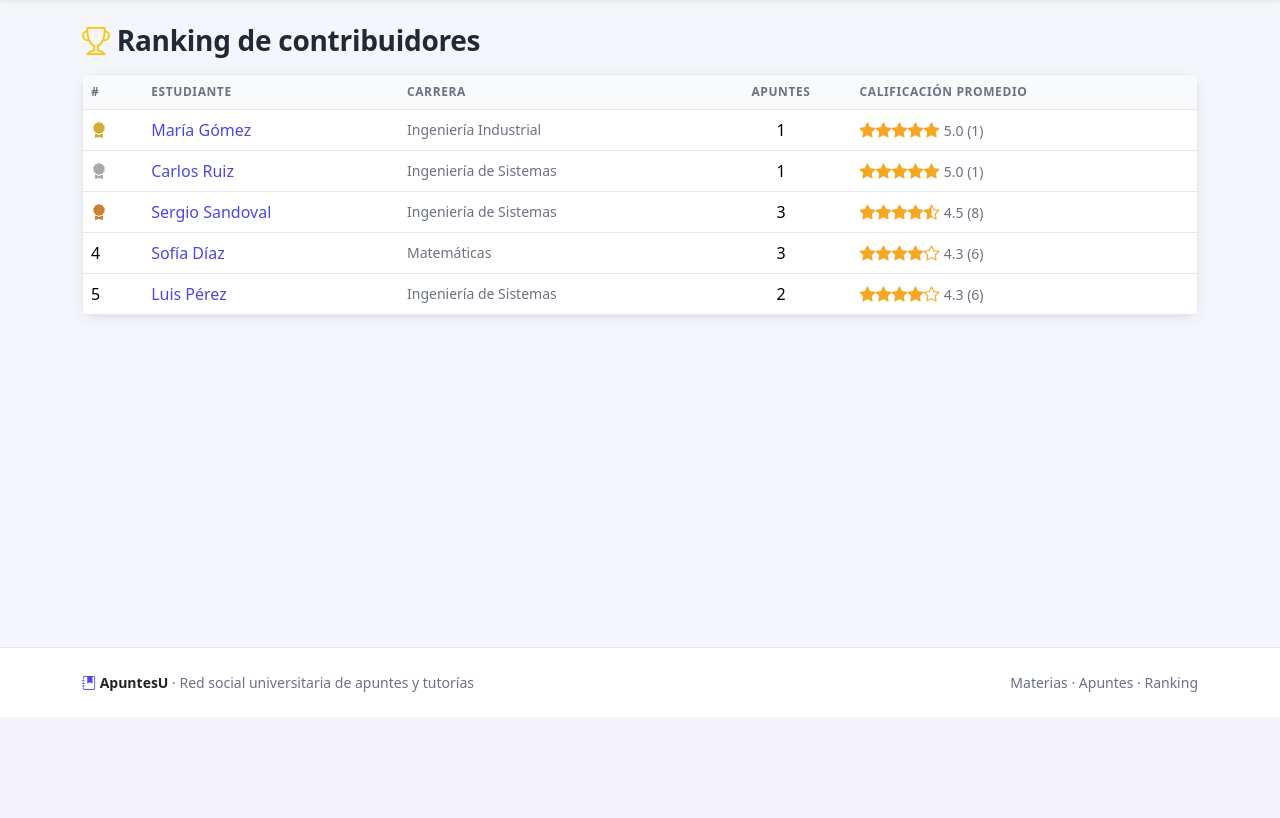
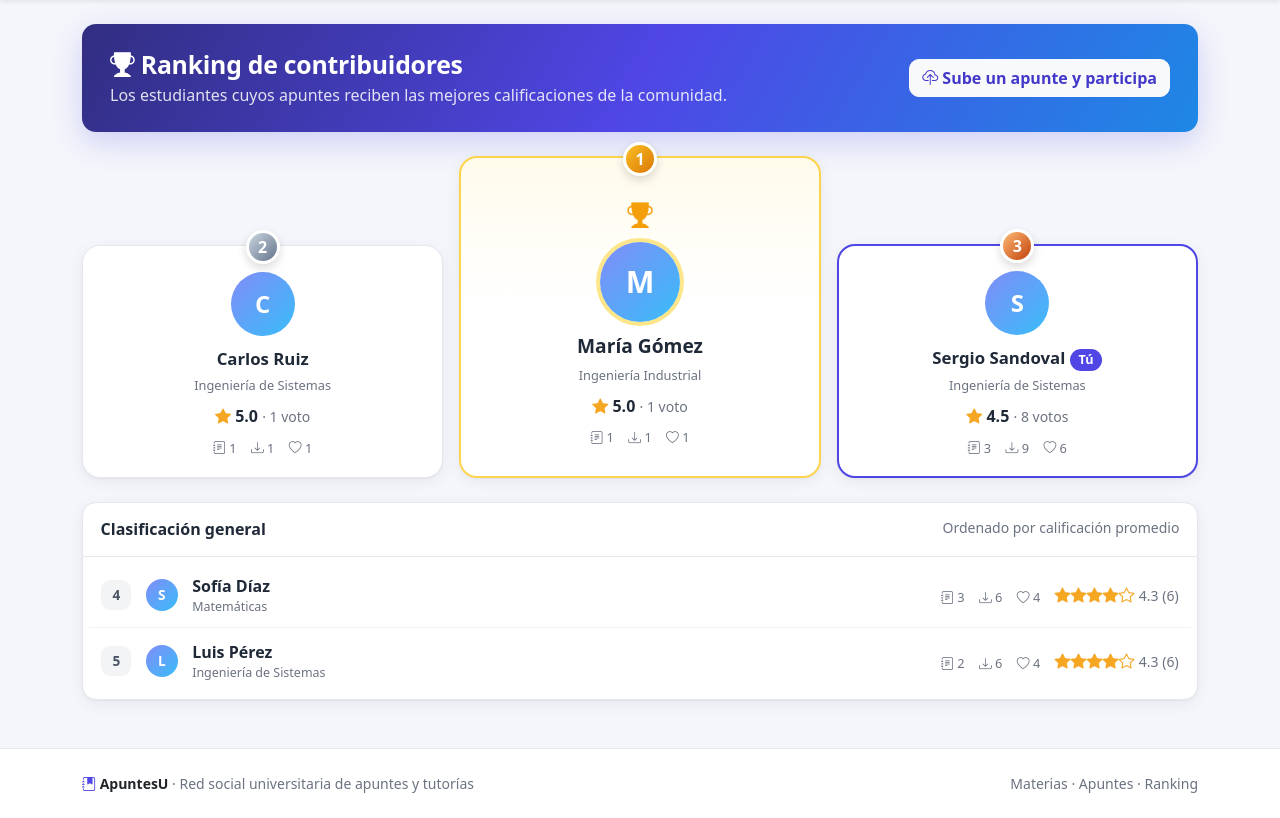
Before and after one commit to SrSergio-S/red_social, a Flask app: page /ranking in a window 1280 px wide. Shown: the part 83-901 px from the top of the page. Before the commit the page ends 775 px from the top, so only its background shows below. Run offline with Flask 3, Linux system fonts and the light colour scheme; a user stored in the database is signed in; data comes from the database, SQL or seed files in the repository; some libraries are stand-ins or nearby versions.

Commit message:
Rediseña la página de ranking
Podio para los tres primeros (oro, plata y bronce) y lista para el resto, con
avatar, carrera, calificación, número de votos, apuntes, descargas y me gusta
de cada estudiante. Resalta al usuario actual con la etiqueta "Tú".

Co-Authored-By: Claude Opus 5.5 <noreply@anthropic.com>
Claude-Session: https://claude.ai/code/session_011trmDtu7ZySvRfoNk1ggLJ

```diff
--- a/app/main.py
+++ b/app/main.py
@@ -439,4 +439,11 @@ def ranking():
         .limit(20)
         .all()
     )
-    return render_template("usuarios/ranking.html", top=top)
+    descargas = dict(
+        db.session.query(Apunte.autor_id, func.count(Descarga.id)).join(Descarga).group_by(Apunte.autor_id).all()
+    )
+    total_likes = dict(
+        db.session.query(Apunte.autor_id, func.count()).select_from(likes)
+        .join(Apunte, Apunte.id == likes.c.apunte_id).group_by(Apunte.autor_id).all()
+    )
+    return render_template("usuarios/ranking.html", top=top, descargas=descargas, likes=total_likes)
--- a/app/static/css/style.css
+++ b/app/static/css/style.css
@@ -182,3 +182,49 @@ h1, h2, h3, h4, h5, h6 { font-weight: 700; letter-spacing: -.01em; }
 .selector-estrellas label:hover ~ label { color: var(--u-estrella); }
 .barra-dist { height: .6rem; }
 details summary { cursor: pointer; list-style: none; }
+
+/* ---------- Ranking ---------- */
+.podio { display: grid; grid-template-columns: repeat(3, 1fr); gap: 1rem; align-items: end; }
+.podio-tarjeta {
+  position: relative; display: flex; flex-direction: column; align-items: center; text-align: center; gap: .3rem;
+  background: var(--u-superficie); border: 1px solid var(--u-borde); border-radius: 18px; box-shadow: var(--u-sombra);
+  padding: 1.6rem 1rem 1.2rem; color: var(--u-texto); transition: transform .15s, box-shadow .15s;
+}
+.podio-tarjeta:hover { transform: translateY(-4px); box-shadow: var(--u-sombra-hover); color: var(--u-texto); text-decoration: none; }
+.podio-tarjeta.puesto-1 { order: 2; padding-top: 2.4rem; padding-bottom: 1.8rem; border: 2px solid #fcd34d;
+  background: linear-gradient(180deg, #fffbeb, #fff 45%); }
+.podio-tarjeta.puesto-2 { order: 1; }
+.podio-tarjeta.puesto-3 { order: 3; }
+.podio-medalla {
+  position: absolute; top: -16px; width: 34px; height: 34px; border-radius: 50%; display: grid; place-items: center;
+  font-weight: 800; color: #fff; box-shadow: 0 4px 10px rgba(0,0,0,.15); border: 3px solid #fff;
+}
+.puesto-1 .podio-medalla { background: linear-gradient(135deg, #fbbf24, #d97706); }
+.puesto-2 .podio-medalla { background: linear-gradient(135deg, #cbd5e1, #64748b); }
+.puesto-3 .podio-medalla { background: linear-gradient(135deg, #fdba74, #c2410c); }
+.podio-copa { color: #f59e0b; font-size: 1.6rem; margin-bottom: .1rem; }
+.avatar-podio { width: 64px; height: 64px; font-size: 1.5rem; margin-bottom: .35rem; }
+.puesto-1 .avatar-podio { width: 80px; height: 80px; font-size: 1.9rem; box-shadow: 0 0 0 4px #fde68a; }
+.podio-nombre { font-weight: 700; font-size: 1.05rem; }
+.puesto-1 .podio-nombre { font-size: 1.2rem; }
+.podio-carrera { font-size: .8rem; color: var(--u-texto-suave); }
+.podio-nota { margin-top: .25rem; }
+.podio-datos, .ranking-datos { display: flex; gap: .9rem; font-size: .8rem; color: var(--u-texto-suave); margin-top: .35rem; }
+.soy-yo { outline: 2px solid var(--u-primario); outline-offset: -2px; }
+
+.ranking-lista { list-style: none; margin: 0; padding: .35rem; }
+.ranking-lista li a { display: flex; align-items: center; gap: .9rem; padding: .7rem .8rem; border-radius: 12px; color: var(--u-texto); }
+.ranking-lista li a:hover { background: #f5f5ff; text-decoration: none; }
+.ranking-lista li + li { border-top: 1px solid #f1f2f4; }
+.ranking-lista li.soy-yo a { background: var(--u-primario-claro); }
+.ranking-lista .puesto { width: 30px; height: 30px; border-radius: 9px; display: grid; place-items: center; font-weight: 700;
+  font-size: .85rem; background: #f3f4f6; color: var(--u-texto-2); flex-shrink: 0; }
+.ranking-persona { flex: 1; min-width: 0; display: flex; flex-direction: column; }
+.ranking-persona small { color: var(--u-texto-suave); font-size: .78rem; }
+.ranking-nota { white-space: nowrap; }
+
+@media (max-width: 767.98px) {
+  .podio { grid-template-columns: 1fr; }
+  .podio-tarjeta.puesto-1 { order: 1; } .podio-tarjeta.puesto-2 { order: 2; } .podio-tarjeta.puesto-3 { order: 3; }
+  .podio-tarjeta { margin-top: .75rem; }
+}
--- a/app/templates/usuarios/ranking.html
+++ b/app/templates/usuarios/ranking.html
@@ -1,24 +1,75 @@
 {% extends "base.html" %}
 {% from "_macros.html" import estrellas with context %}
 {% block titulo %}Ranking{% endblock %}
+
+{% macro datos(u, n_apuntes) -%}
+  <span title="Apuntes publicados"><i class="bi bi-journal-text"></i> {{ n_apuntes }}</span>
+  <span title="Descargas de sus apuntes"><i class="bi bi-download"></i> {{ descargas.get(u.id, 0) }}</span>
+  <span title="Me gusta recibidos"><i class="bi bi-heart"></i> {{ likes.get(u.id, 0) }}</span>
+{%- endmacro %}
+
 {% block contenido %}
-<h3 class="mb-3"><i class="bi bi-trophy text-warning"></i> Ranking de contribuidores</h3>
-<div class="card shadow-sm">
-<table class="table table-hover mb-0 align-middle">
-  <thead><tr><th>#</th><th>Estudiante</th><th>Carrera</th><th class="text-center">Apuntes</th><th>Calificación promedio</th></tr></thead>
-  <tbody>
-  {% for u, n_apuntes, prom, n_calif in top %}
-    <tr>
-      <td>{% if loop.index <= 3 %}<i class="bi bi-award-fill" style="color: {{ ['#d4af37', '#a8a9ad', '#cd7f32'][loop.index0] }}"></i>{% else %}{{ loop.index }}{% endif %}</td>
-      <td><a href="{{ url_for('main.perfil', usuario_id=u.id) }}">{{ u.nombre }}</a></td>
-      <td class="text-muted small">{{ u.carrera or '' }}</td>
-      <td class="text-center">{{ n_apuntes }}</td>
-      <td>{{ estrellas(prom|round(1), n_calif) if prom else '—' }}</td>
-    </tr>
-  {% else %}
-    <tr><td colspan="5" class="text-muted text-center">Aún no hay apuntes publicados.</td></tr>
+<section class="saludo mb-4 d-flex flex-wrap justify-content-between align-items-center gap-3">
+  <div>
+    <h1><i class="bi bi-trophy-fill"></i> Ranking de contribuidores</h1>
+    <p>Los estudiantes cuyos apuntes reciben las mejores calificaciones de la comunidad.</p>
+  </div>
+  {% if current_user.is_authenticated %}
+    <a class="btn btn-light" href="{{ url_for('main.subir_apunte') }}"><i class="bi bi-cloud-upload"></i> Sube un apunte y participa</a>
+  {% endif %}
+</section>
+
+{% if not top %}
+  <div class="vacio"><i class="bi bi-trophy"></i>Aún no hay apuntes publicados.</div>
+{% else %}
+
+{# ---------- Podio: los 3 primeros (en computador: 2.º, 1.º, 3.º) ---------- #}
+<section class="podio mb-4">
+  {% for u, n_apuntes, prom, n_calif in top[:3] %}
+  {% set puesto = loop.index %}
+  <a class="podio-tarjeta puesto-{{ puesto }} {{ 'soy-yo' if current_user.is_authenticated and current_user.id == u.id }}"
+     href="{{ url_for('main.perfil', usuario_id=u.id) }}">
+    <span class="podio-medalla">{{ puesto }}</span>
+    {% if puesto == 1 %}<i class="bi bi-trophy-fill podio-copa"></i>{% endif %}
+    <span class="avatar avatar-podio">{{ u.nombre[:1] }}</span>
+    <span class="podio-nombre">{{ u.nombre }}{% if current_user.is_authenticated and current_user.id == u.id %} <span class="badge text-bg-primary">Tú</span>{% endif %}</span>
+    <span class="podio-carrera">{{ u.carrera or 'Carrera no indicada' }}</span>
+    <span class="podio-nota">
+      {% if prom %}<span class="estrellas"><i class="bi bi-star-fill"></i></span> <b>{{ '%.1f'|format(prom) }}</b>
+        <small class="text-muted">· {{ n_calif }} voto{{ '' if n_calif == 1 else 's' }}</small>
+      {% else %}<small class="text-muted">Sin calificaciones</small>{% endif %}
+    </span>
+    <span class="podio-datos">{{ datos(u, n_apuntes) }}</span>
+  </a>
   {% endfor %}
-  </tbody>
-</table>
+</section>
+
+{# ---------- Del 4.º puesto en adelante ---------- #}
+{% if top|length > 3 %}
+<div class="card">
+  <div class="card-header d-flex justify-content-between">
+    <span>Clasificación general</span>
+    <span class="small text-muted fw-normal">Ordenado por calificación promedio</span>
+  </div>
+  <ul class="ranking-lista">
+    {% for u, n_apuntes, prom, n_calif in top[3:] %}
+    <li class="{{ 'soy-yo' if current_user.is_authenticated and current_user.id == u.id }}">
+      <a href="{{ url_for('main.perfil', usuario_id=u.id) }}">
+        <span class="puesto">{{ loop.index + 3 }}</span>
+        <span class="avatar">{{ u.nombre[:1] }}</span>
+        <span class="ranking-persona">
+          <b>{{ u.nombre }}</b>{% if current_user.is_authenticated and current_user.id == u.id %} <span class="badge text-bg-primary">Tú</span>{% endif %}
+          <small>{{ u.carrera or 'Carrera no indicada' }}</small>
+        </span>
+        <span class="ranking-datos d-none d-md-flex">{{ datos(u, n_apuntes) }}</span>
+        <span class="ranking-nota">
+          {% if prom %}{{ estrellas(prom|round(1), n_calif) }}{% else %}<small class="text-muted">Sin calificaciones</small>{% endif %}
+        </span>
+      </a>
+    </li>
+    {% endfor %}
+  </ul>
 </div>
+{% endif %}
+{% endif %}
 {% endblock %}
```
